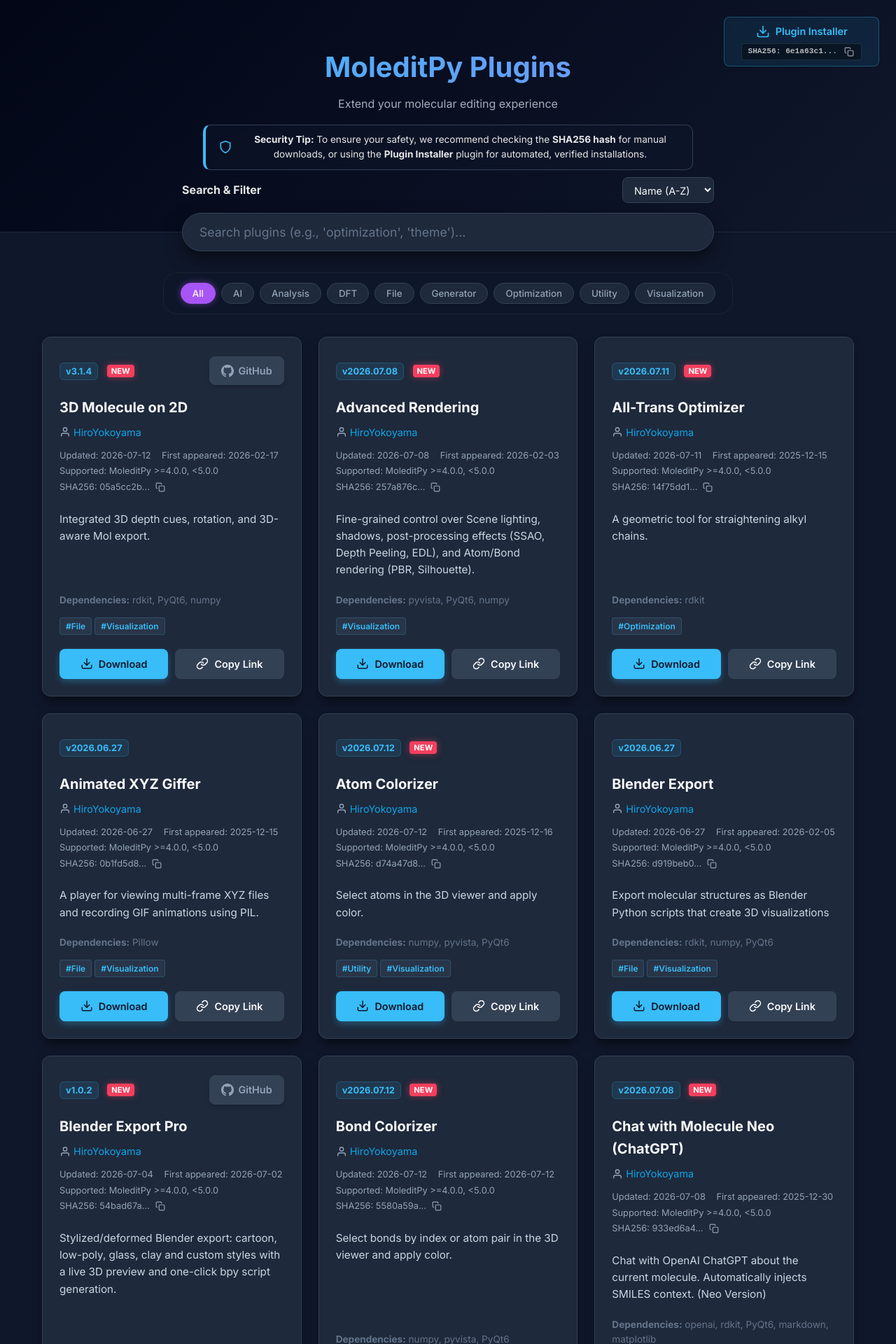
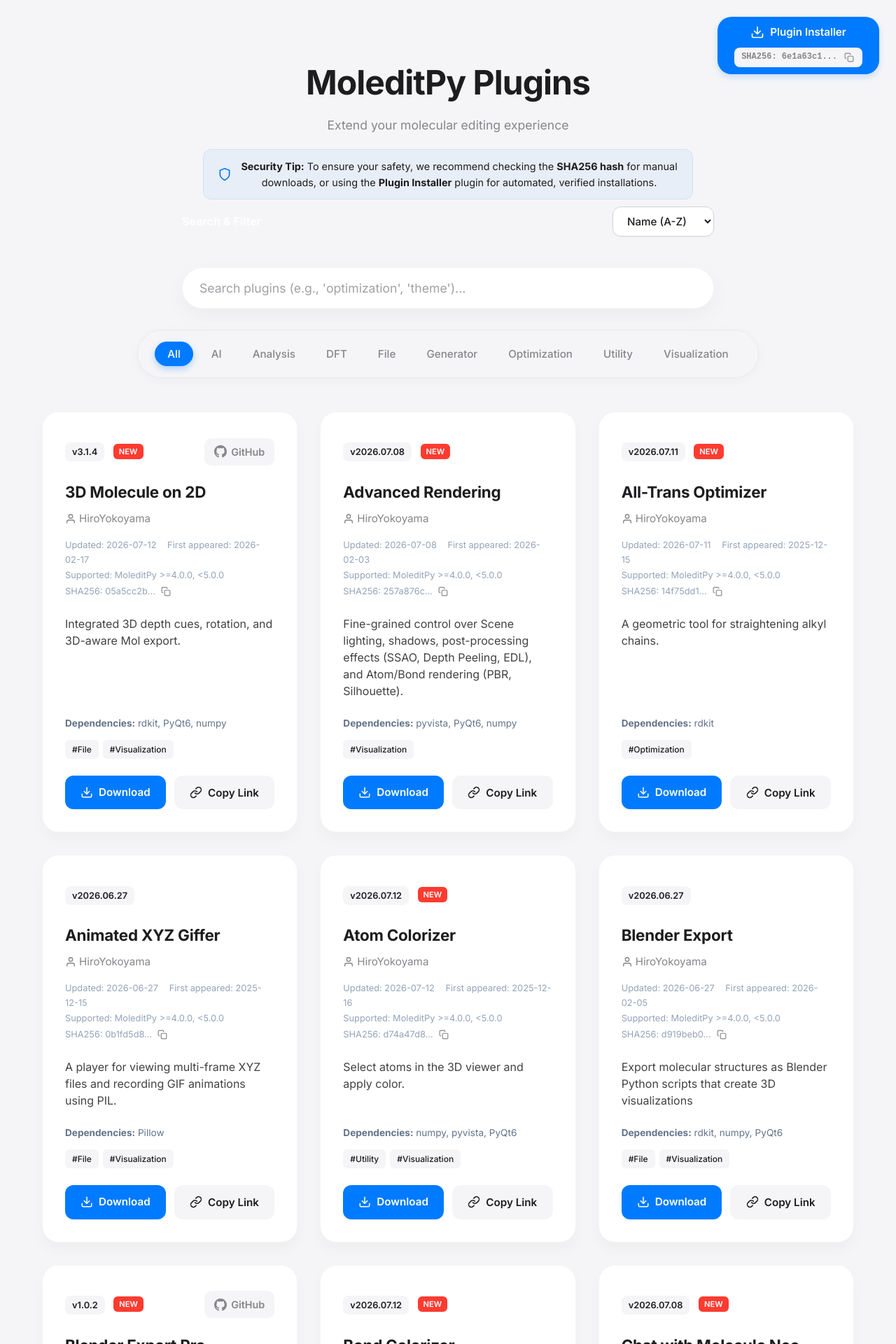
Before and after one commit to HiroYokoyama/moleditpy-plugins, a Jekyll site: the page explorer/index.html, which Jekyll copies as it is, in a window 1280 px wide. Shown: the top 1920 px of the page at 70% size. Built offline with Jekyll 4.4.1, drawn with Linux system fonts in a browser that asks for light colours.

Commit message:
UI Redesign: Option C (Premium Minimalist)

```diff
--- a/explorer/index.html
+++ b/explorer/index.html
@@ -11,19 +11,18 @@
     <link rel="icon" href="https://hiroyokoyama.github.io/python_molecular_editor/icon_images/favicon.ico">
     <style>
         :root {
-            --primary-color: #38bdf8;
-            --primary-hover: #0ea5e9;
-            --bg-color: #0f172a;
-            --bg-alt: #1e293b;
-            --card-bg: #1e293b;
-            --text-main: #f8fafc;
-            --text-sub: #94a3b8;
-            --border-radius: 12px;
-            --card-border: #334155;
-            --btn-secondary: #334155;
-            --btn-secondary-hover: #475569;
-            --glow: 0 0 20px rgba(56, 189, 248, 0.4);
-            --font-family: 'Inter', system-ui, -apple-system, sans-serif;
+            --primary-color: #007aff;
+            --primary-hover: #0056b3;
+            --bg-color: #f5f5f7;
+            --card-bg: #ffffff;
+            --text-main: #1d1d1f;
+            --text-sub: #86868b;
+            --border-radius: 24px;
+            --card-border: rgba(0,0,0,0.04);
+            --btn-secondary: #f5f5f7;
+            --btn-secondary-hover: #e8e8ed;
+            --glow: 0 20px 40px rgba(0, 0, 0, 0.08);
+            --font-family: 'Inter', -apple-system, BlinkMacSystemFont, 'Segoe UI', Roboto, sans-serif;
         }
 
         * {
@@ -41,32 +40,29 @@
         }
 
         header {
-            background: linear-gradient(135deg, #020617 0%, #0f172a 100%);
-            color: white;
-            padding: 4rem 1rem 0.8rem;
+            background-color: var(--bg-color);
+            color: var(--text-main);
+            padding: 5rem 1rem 1rem;
             text-align: center;
             position: relative;
-            border-bottom: 1px solid #1e293b;
         }
 
         header h1 {
             margin: 0;
-            font-size: 2.5rem;
+            font-size: 3rem;
             font-weight: 700;
-            background: linear-gradient(to right, #38bdf8, #818cf8);
-            -webkit-background-clip: text;
-            -webkit-text-fill-color: transparent;
+            letter-spacing: -0.02em;
         }
 
         header p {
-            opacity: 0.8;
             margin-top: 0.5rem;
-            color: #cbd5e1;
+            color: var(--text-sub);
+            font-size: 1.1rem;
         }
 
         .controls {
             max-width: 800px;
-            margin: -28px auto 30px;
+            margin: 0 auto 30px;
             padding: 0 20px;
             position: relative;
             z-index: 2;
@@ -74,25 +70,25 @@
 
         .search-box {
             width: 100%;
-            padding: 16px 24px;
+            padding: 18px 24px;
             font-size: 1.1rem;
-            background-color: #1e293b;
+            background-color: #ffffff;
             color: var(--text-main);
             border: 1px solid var(--card-border);
-            border-radius: 50px;
-            box-shadow: 0 10px 25px rgba(0, 0, 0, 0.5);
+            border-radius: 40px;
+            box-shadow: 0 10px 30px rgba(0,0,0,0.04);
             outline: none;
             transition: all 0.3s ease;
             font-family: var(--font-family);
         }
 
         .search-box::placeholder {
-            color: #64748b;
+            color: #a1a1a6;
         }
 
         .search-box:focus {
-            border-color: var(--primary-color);
             box-shadow: var(--glow);
+            transform: translateY(-2px);
         }
 
         .search-clear-btn {
@@ -100,17 +96,17 @@
             right: 40px;
             top: 50%;
             transform: translateY(-50%);
-            background: #475569;
+            background: #e5e5ea;
             border: none;
-            width: 24px;
-            height: 24px;
+            width: 28px;
+            height: 28px;
             border-radius: 50%;
-            color: white;
+            color: #1d1d1f;
             cursor: pointer;
             display: flex;
             align-items: center;
             justify-content: center;
-            padding: 5px;
+            padding: 6px;
             transition: all 0.2s;
             opacity: 0;
             pointer-events: none;
@@ -123,182 +119,165 @@
         }
 
         .search-clear-btn:hover {
-            background-color: #64748b;
+            background-color: #d1d1d6;
             transform: translateY(-50%) scale(1.1);
         }
 
         .filter-container {
             text-align: center;
-            margin-bottom: 2rem;
+            margin-bottom: 3rem;
             padding: 0 20px;
             position: sticky;
             top: 20px;
             z-index: 50;
-            backdrop-filter: blur(10px);
-            padding-top: 10px;
-            padding-bottom: 10px;
-            border-radius: 20px;
+            backdrop-filter: saturate(180%) blur(20px);
+            -webkit-backdrop-filter: saturate(180%) blur(20px);
+            background: rgba(245, 245, 247, 0.7);
+            padding-top: 12px;
+            padding-bottom: 12px;
+            border-radius: 40px;
             width: fit-content;
             margin-left: auto;
             margin-right: auto;
-            background: rgba(15, 23, 42, 0.7);
-            border: 1px solid rgba(255, 255, 255, 0.05);
+            border: 1px solid rgba(0, 0, 0, 0.05);
+            box-shadow: 0 4px 15px rgba(0,0,0,0.03);
         }
 
         .filter-btn {
-            background: var(--bg-alt);
-            border: 1px solid var(--card-border);
-            padding: 6px 16px;
-            border-radius: 20px;
+            background: transparent;
+            border: none;
+            padding: 8px 18px;
+            border-radius: 40px;
             cursor: pointer;
             color: var(--text-sub);
             margin: 4px;
             transition: all 0.3s ease;
             font-family: var(--font-family);
             font-weight: 500;
+            font-size: 0.95rem;
         }
 
         .filter-btn:hover {
-            border-color: var(--primary-color);
             color: var(--text-main);
+            background: rgba(0,0,0,0.03);
         }
 
         .filter-btn.active {
-            background-color: var(--primary-color);
-            color: #0f172a;
-            border-color: var(--primary-color);
-            box-shadow: 0 0 10px rgba(56, 189, 248, 0.5);
+            background-color: #1d1d1f;
+            color: #ffffff;
+            box-shadow: 0 4px 10px rgba(0,0,0,0.1);
         }
 
         .filter-btn.active-all {
-            background-color: #a855f7;
+            background-color: var(--primary-color);
             color: #fff;
-            border-color: #a855f7;
-            box-shadow: 0 0 10px rgba(168, 85, 247, 0.5);
+            box-shadow: 0 4px 10px rgba(0, 122, 255, 0.3);
         }
 
         .container {
             max-width: 1200px;
             margin: 0 auto;
-            padding: 0 20px 60px;
+            padding: 0 20px 80px;
             display: grid;
-            grid-template-columns: repeat(auto-fill, minmax(300px, 1fr));
-            gap: 24px;
+            grid-template-columns: repeat(auto-fill, minmax(320px, 1fr));
+            gap: 32px;
         }
 
         .plugin-card {
             background: var(--card-bg);
             border-radius: var(--border-radius);
-            padding: 24px;
-            box-shadow: 0 10px 15px -3px rgba(0, 0, 0, 0.5);
-            transition: transform 0.3s ease, box-shadow 0.3s ease, border-color 0.3s ease;
+            padding: 32px;
+            box-shadow: 0 10px 20px rgba(0, 0, 0, 0.03);
+            transition: transform 0.4s cubic-bezier(0.16, 1, 0.3, 1), box-shadow 0.4s cubic-bezier(0.16, 1, 0.3, 1);
             display: flex;
             flex-direction: column;
             border: 1px solid var(--card-border);
-            max-width: 400px;
             width: 100%;
             margin: 0 auto;
             position: relative;
-            overflow: hidden;
-        }
-
-        .plugin-card::before {
-            content: "";
-            position: absolute;
-            top: 0; left: 0; right: 0; height: 2px;
-            background: linear-gradient(90deg, transparent, var(--primary-color), transparent);
-            opacity: 0;
-            transition: opacity 0.3s ease;
         }
 
         .plugin-card:hover {
-            transform: translateY(-4px);
-            box-shadow: 0 20px 25px -5px rgba(0, 0, 0, 0.6);
-            border-color: var(--primary-color);
-        }
-
-        .plugin-card:hover::before {
-            opacity: 1;
+            transform: translateY(-8px) scale(1.01);
+            box-shadow: var(--glow);
         }
 
         .card-header {
             display: flex;
             justify-content: space-between;
             align-items: center;
-            margin-bottom: 12px;
+            margin-bottom: 16px;
             min-height: 48px;
         }
 
         .plugin-version {
-            background-color: rgba(56, 189, 248, 0.1);
-            color: var(--primary-color);
-            padding: 4px 8px;
-            border-radius: 6px;
+            background-color: #f5f5f7;
+            color: #1d1d1f;
+            padding: 6px 10px;
+            border-radius: 8px;
             font-size: 0.8rem;
-            font-weight: 700;
-            border: 1px solid rgba(56, 189, 248, 0.2);
+            font-weight: 600;
         }
 
         .plugin-title {
-            font-size: 1.25rem;
+            font-size: 1.4rem;
             font-weight: 700;
             margin: 0 0 8px 0;
             color: var(--text-main);
+            letter-spacing: -0.01em;
         }
 
         .plugin-author {
-            font-size: 0.9rem;
+            font-size: 0.95rem;
             color: var(--text-sub);
-            margin-bottom: 12px;
+            margin-bottom: 16px;
             display: flex;
             align-items: center;
             gap: 6px;
         }
 
         .plugin-author a {
-            color: var(--primary-hover);
+            color: var(--text-sub);
             text-decoration: none;
             transition: color 0.2s;
         }
 
         .plugin-author a:hover {
             color: var(--primary-color);
-            text-decoration: underline;
         }
 
         .plugin-desc {
-            color: #cbd5e1;
-            font-size: 0.95rem;
-            margin-bottom: 20px;
+            color: #424245;
+            font-size: 1rem;
+            margin-bottom: 24px;
             flex-grow: 1;
+            line-height: 1.5;
         }
 
         .tags {
-            margin-bottom: 20px;
+            margin-bottom: 24px;
         }
 
         .tag {
             display: inline-block;
-            background: rgba(148, 163, 184, 0.1);
-            color: var(--primary-color);
-            padding: 2px 8px;
-            border-radius: 4px;
+            background: #f5f5f7;
+            color: #1d1d1f;
+            padding: 4px 10px;
+            border-radius: 6px;
             font-size: 0.75rem;
-            font-weight: 600;
-            margin-right: 4px;
-            border: 1px solid rgba(56, 189, 248, 0.2);
+            font-weight: 500;
+            margin-right: 6px;
         }
 
         .new-badge {
-            background-color: #f43f5e;
+            background-color: #ff3b30;
             color: white;
             font-size: 0.7rem;
-            padding: 2px 6px;
-            border-radius: 4px;
+            padding: 4px 8px;
+            border-radius: 6px;
             margin-left: 8px;
             vertical-align: middle;
-            font-weight: bold;
-            box-shadow: 0 0 10px rgba(244, 63, 94, 0.5);
+            font-weight: 600;
         }
 
         .controls-header {
@@ -313,37 +292,35 @@
         }
 
         .sort-select {
-            padding: 8px 12px;
-            border-radius: 8px;
-            border: 1px solid var(--card-border);
-            background-color: var(--bg-alt);
+            padding: 10px 16px;
+            border-radius: 12px;
+            border: 1px solid #d2d2d7;
+            background-color: white;
             color: var(--text-main);
-            font-size: 0.9rem;
+            font-size: 0.95rem;
             cursor: pointer;
             outline: none;
             font-family: var(--font-family);
-        }
-
-        .sort-select:focus {
-            border-color: var(--primary-color);
+            font-weight: 500;
+            box-shadow: 0 2px 5px rgba(0,0,0,0.02);
         }
 
         .actions {
             display: grid;
             grid-template-columns: 1fr 1fr;
-            gap: 10px;
+            gap: 12px;
         }
 
         .btn {
-            padding: 10px;
-            border-radius: 8px;
+            padding: 12px;
+            border-radius: 12px;
             text-align: center;
             text-decoration: none;
             font-weight: 600;
             cursor: pointer;
             border: none;
-            font-size: 0.9rem;
-            transition: all 0.2s;
+            font-size: 0.95rem;
+            transition: all 0.2s cubic-bezier(0.16, 1, 0.3, 1);
             width: 100%;
             display: inline-flex;
             align-items: center;
@@ -354,14 +331,13 @@
 
         .btn-primary {
             background-color: var(--primary-color);
-            color: #0f172a;
-            box-shadow: 0 4px 10px rgba(56, 189, 248, 0.3);
+            color: #ffffff;
         }
 
         .btn-primary:hover {
             background-color: var(--primary-hover);
-            transform: translateY(-2px);
-            box-shadow: var(--glow);
+            transform: scale(1.02);
+            box-shadow: 0 8px 15px rgba(0, 122, 255, 0.2);
         }
 
         .btn-secondary {
@@ -371,16 +347,16 @@
 
         .btn-secondary:hover {
             background-color: var(--btn-secondary-hover);
-            transform: translateY(-2px);
+            transform: scale(1.02);
         }
 
         footer {
             text-align: center;
-            padding: 2rem;
-            background-color: #020617;
+            padding: 3rem;
+            background-color: #ffffff;
             color: var(--text-sub);
             margin-top: 40px;
-            border-top: 1px solid var(--card-border);
+            border-top: 1px solid #e5e5ea;
         }
 
         footer p {
@@ -389,39 +365,40 @@
         }
 
         footer a {
-            color: var(--primary-color);
+            color: var(--text-main);
             text-decoration: none;
             font-weight: 500;
             word-break: break-all;
+            border-bottom: 1px solid #d2d2d7;
+            padding-bottom: 1px;
+            transition: all 0.2s;
         }
 
         footer a:hover {
-            text-decoration: underline;
-            color: var(--primary-hover);
+            color: var(--primary-color);
+            border-bottom-color: var(--primary-color);
         }
 
         .github-link {
             color: var(--text-sub);
-            transition: all 0.2s;
+            transition: all 0.2s cubic-bezier(0.16, 1, 0.3, 1);
             display: flex;
             align-items: center;
             justify-content: center;
             gap: 6px;
             background-color: var(--btn-secondary);
-            padding: 8px 16px;
-            border-radius: 8px;
+            padding: 8px 14px;
+            border-radius: 10px;
             text-decoration: none;
             font-size: 0.9rem;
             font-weight: 600;
-            border: 1px solid var(--card-border);
-            box-shadow: 0 4px 6px -1px rgba(0, 0, 0, 0.2);
+            border: none;
         }
 
         .github-link:hover {
-            color: white;
+            color: var(--text-main);
             background-color: var(--btn-secondary-hover);
-            border-color: #cbd5e1;
-            transform: translateY(-2px);
+            transform: scale(1.05);
         }
 
         .github-link svg {
@@ -434,26 +411,24 @@
             position: absolute;
             top: 24px;
             right: 24px;
-            background-color: rgba(56, 189, 248, 0.1);
-            color: var(--primary-color);
+            background-color: var(--primary-color);
+            color: white;
             text-decoration: none;
-            padding: 8px 16px;
-            border-radius: 8px;
+            padding: 10px 20px;
+            border-radius: 20px;
             font-weight: 600;
-            font-size: 0.9rem;
-            border: 1px solid rgba(56, 189, 248, 0.3);
-            transition: all 0.2s;
+            font-size: 0.95rem;
+            transition: all 0.2s cubic-bezier(0.16, 1, 0.3, 1);
             display: inline-flex;
             align-items: center;
             gap: 8px;
-            backdrop-filter: blur(4px);
+            box-shadow: 0 4px 10px rgba(0, 122, 255, 0.2);
         }
 
         .header-dl-btn:hover {
-            background-color: var(--primary-color);
-            color: #0f172a;
-            transform: translateY(-2px);
-            box-shadow: var(--glow);
+            transform: translateY(-2px) scale(1.02);
+            box-shadow: 0 8px 15px rgba(0, 122, 255, 0.3);
+            background-color: var(--primary-hover);
         }
 
         .header-installer-container {
@@ -473,20 +448,19 @@
             flex-direction: column;
             align-items: center;
             gap: 4px;
-            padding: 8px 24px;
+            padding: 10px 24px;
         }
 
         .header-sha-display {
-            color: rgba(255, 255, 255, 0.7);
-            font-size: 0.7rem;
+            color: var(--text-sub);
+            font-size: 0.75rem;
             display: flex;
             align-items: center;
             gap: 6px;
-            background-color: rgba(0, 0, 0, 0.4);
-            padding: 2px 8px;
-            border-radius: 4px;
-            border: 1px solid rgba(255, 255, 255, 0.1);
-            margin-top: 2px;
+            background-color: #f5f5f7;
+            padding: 4px 10px;
+            border-radius: 8px;
+            margin-top: 6px;
         }
 
         .header-sha-display span {
@@ -494,32 +468,27 @@
         }
 
         .header-sha-display .copy-sha-btn {
-            color: rgba(255, 255, 255, 0.6);
+            color: var(--text-sub);
             padding: 2px;
             margin-left: 2px;
         }
 
         .header-sha-display .copy-sha-btn:hover {
             color: var(--primary-color);
-            background: rgba(255, 255, 255, 0.1);
         }
 
         .security-banner {
             max-width: 700px;
-            margin: 15px auto 10px;
-            background-color: rgba(15, 23, 42, 0.5);
-            color: rgba(255, 255, 255, 0.9);
-            padding: 10px 18px;
-            border-radius: 10px;
-            border-left: 4px solid var(--primary-color);
-            font-size: 0.85rem;
+            margin: 20px auto 10px;
+            background-color: rgba(0, 122, 255, 0.05);
+            color: var(--text-main);
+            padding: 12px 20px;
+            border-radius: 12px;
+            border: 1px solid rgba(0, 122, 255, 0.1);
+            font-size: 0.9rem;
             display: flex;
             align-items: center;
             gap: 12px;
-            backdrop-filter: blur(4px);
-            border-top: 1px solid var(--card-border);
-            border-right: 1px solid var(--card-border);
-            border-bottom: 1px solid var(--card-border);
         }
 
         .security-banner svg {
@@ -533,7 +502,7 @@
             padding: 2px 4px;
             margin-left: 4px;
             cursor: pointer;
-            color: #94a3b8;
+            color: #86868b;
             border-radius: 4px;
             transition: all 0.2s;
             display: inline-flex;
@@ -543,7 +512,7 @@
         }
 
         .copy-sha-btn:hover {
-            background-color: var(--btn-secondary);
+            background-color: #e5e5ea;
             color: var(--primary-color);
         }
 
@@ -553,11 +522,11 @@
         }
 
         @keyframes fadeIn {
-            from { opacity: 0; transform: translateY(10px); }
+            from { opacity: 0; transform: translateY(15px); }
             to { opacity: 1; transform: translateY(0); }
         }
         .plugin-card {
-            animation: fadeIn 0.4s ease forwards;
+            animation: fadeIn 0.5s cubic-bezier(0.16, 1, 0.3, 1) forwards;
         }
     </style>
     <style>
```
